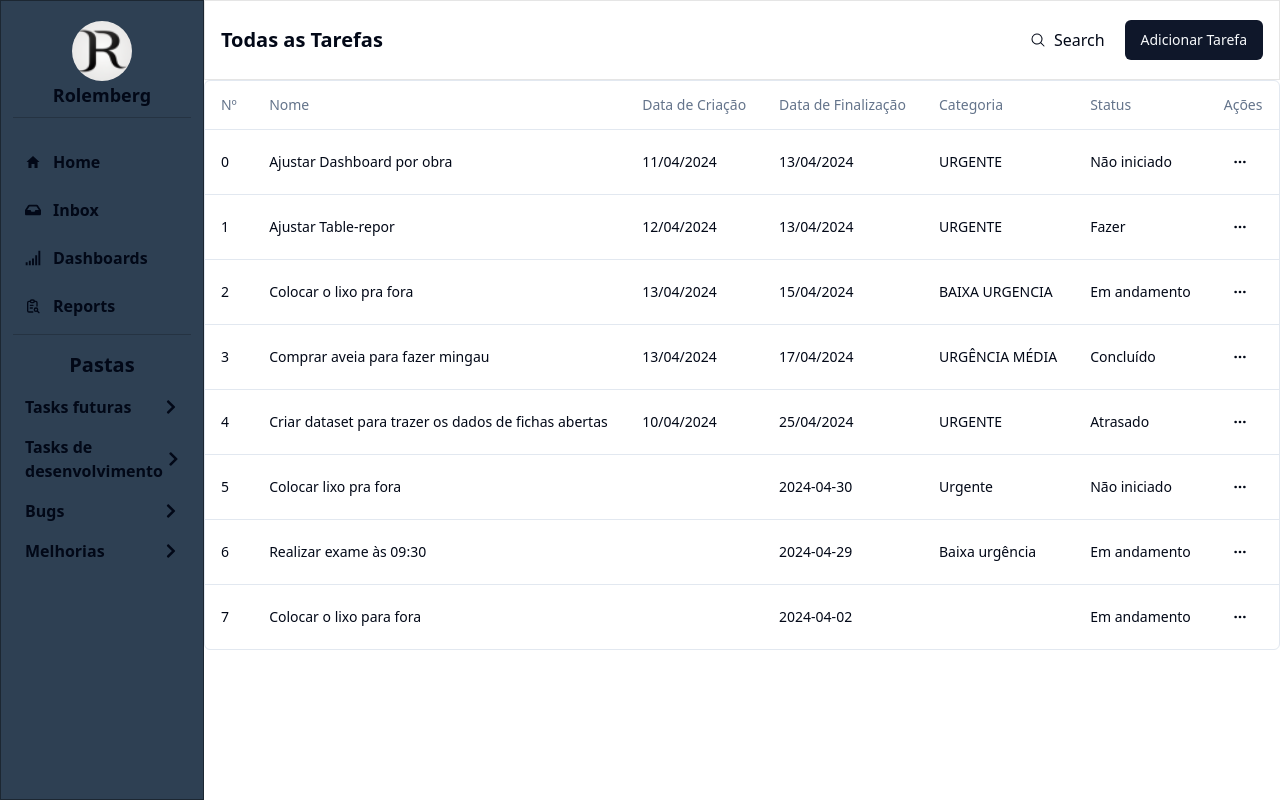
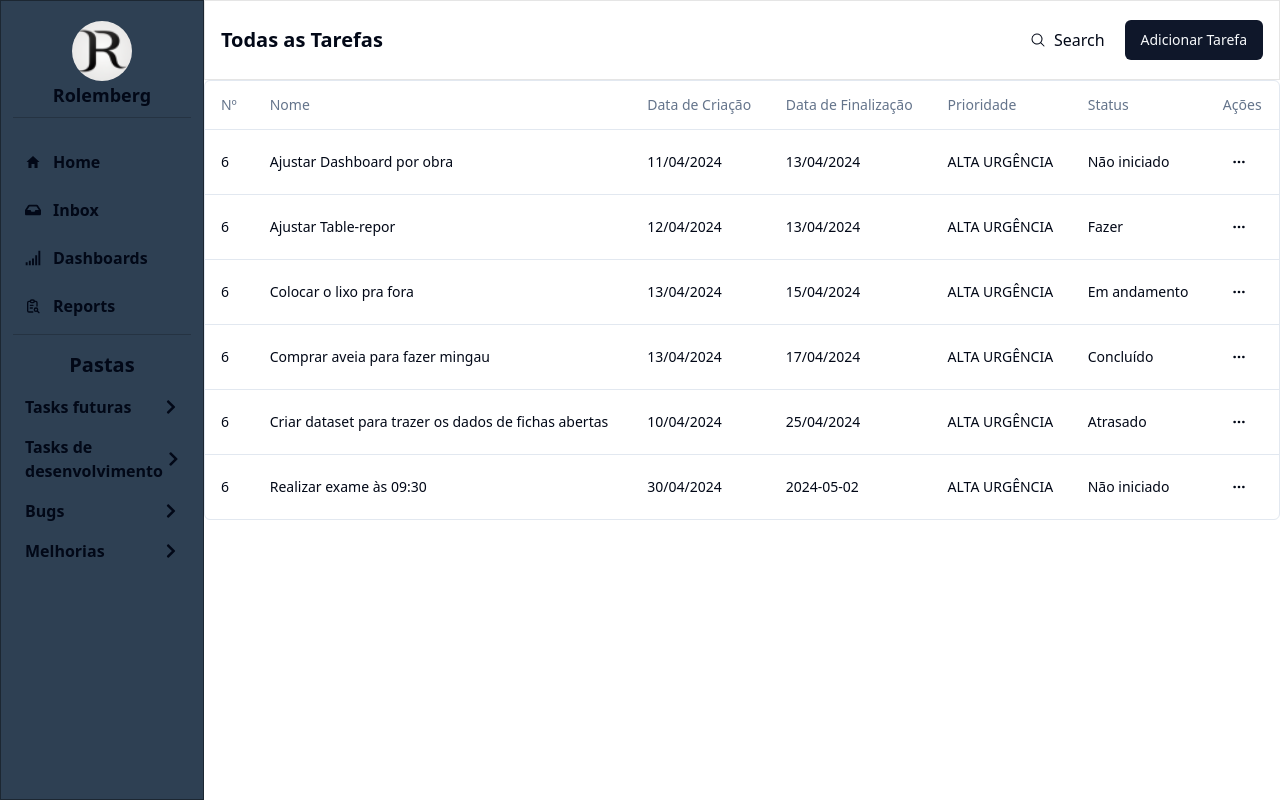
Before and after one commit to RolembergJunior/task-manager, a Next.js app: page / in a window 1280 px wide. Built offline with nearby package versions, Linux system fonts and the light colour scheme; data requests are answered from the project's data file.

Commit message:
Removing duplicate dataTable

```diff
--- a/db.json
+++ b/db.json
@@ -6,7 +6,7 @@
       "responsible": 2,
       "creationDate": "11/04/2024",
       "finalizationDate": "13/04/2024",
-      "category": "URGENTE",
+      "priority": 3,
       "status": "Não iniciado"
     },
     {
@@ -15,7 +15,7 @@
       "responsible": 2,
       "creationDate": "12/04/2024",
       "finalizationDate": "13/04/2024",
-      "category": "URGENTE",
+      "priority": 3,
       "status": "Fazer"
     },
     {
@@ -24,7 +24,7 @@
       "responsible": 2,
       "creationDate": "13/04/2024",
       "finalizationDate": "15/04/2024",
-      "category": "BAIXA URGENCIA",
+      "priority": 3,
       "status": "Em andamento"
     },
     {
@@ -33,7 +33,7 @@
       "responsible": 2,
       "creationDate": "13/04/2024",
       "finalizationDate": "17/04/2024",
-      "category": "URGÊNCIA MÉDIA",
+      "priority": 3,
       "status": "Concluído"
     },
     {
@@ -42,41 +42,19 @@
       "responsible": 2,
       "creationDate": "10/04/2024",
       "finalizationDate": "25/04/2024",
-      "category": "URGENTE",
+      "priority": 3,
       "status": "Atrasado"
     },
     {
-      "id": "565d",
-      "name": "Colocar lixo pra fora",
-      "description": "sdasdasd",
+      "id": "83b3",
+      "name": "Realizar exame às 09:30",
+      "description": "Sair antes das 08hrs para não perder o onibus",
       "responsible": "Rolemberg Junior",
-      "creationDate": null,
-      "finalizationDate": "2024-04-30",
-      "category": "Urgente",
-      "folder": null,
+      "creationDate": "30/04/2024",
+      "finalizationDate": "2024-05-02",
+      "priority": 3,
+      "folder": "1",
       "status": "Não iniciado"
-    },
-    {
-      "id": "8ffa",
-      "name": "Realizar exame às 09:30",
-      "description": "Exame admissional",
-      "responsible": "Rolemberg Junior",
-      "creationDate": null,
-      "finalizationDate": "2024-04-29",
-      "category": "Baixa urgência",
-      "folder": null,
-      "status": "Em andamento"
-    },
-    {
-      "id": "a254",
-      "name": "Colocar o lixo para fora",
-      "description": "sdasdasd",
-      "responsible": null,
-      "creationDate": null,
-      "finalizationDate": "2024-04-02",
-      "category": "",
-      "folder": null,
-      "status": "Em andamento"
     }
   ]
 }
--- a/src/app/page.tsx
+++ b/src/app/page.tsx
@@ -12,7 +12,7 @@ import { tasksProps } from "./types/Types";
 
 export default function Home() {
   const { data, error, isLoading } = useFetch('http://localhost:3000/tarefas');
-  const [ allData, setAllData ] = useState<tasksProps[]>();
+  const [ allData, setAllData ] = useState<tasksProps[]>([]);
 
   useEffect(() => {
     if(data != undefined){
@@ -21,9 +21,7 @@ export default function Home() {
   },[data])
 
   function getNewDataAndSave(newData:tasksProps){
-      const dataArray = [...allData, newData]
-
-      setAllData(dataArray);
+      setAllData([...allData, newData]);
   }
 
   if(isLoading) return <Loading/>
--- a/src/app/tasks/columns.tsx
+++ b/src/app/tasks/columns.tsx
@@ -3,7 +3,6 @@
 import { Button } from "@/components/ui/button";
 import { DropdownMenu, DropdownMenuContent, DropdownMenuItem, DropdownMenuLabel, DropdownMenuTrigger } from "@radix-ui/react-dropdown-menu";
 import { ColumnDef } from "@tanstack/react-table";
-import { Rows } from "lucide-react";
 import { IoEllipsisHorizontal, IoTrashOutline } from 'react-icons/io5'
 
 export type Tasks = {
@@ -11,16 +10,28 @@ export type Tasks = {
     name: string,
     creatationDate?: string,
     finalizationDate?: string,
-    category: string,
+    priority: string | number,
     status: string
+}
+const arrayRows:Object[] = []
+
+function removeDuplicateRows(row:Object){
+    arrayRows.push(row);
+    const newArrayRowsWithoutDuplicate = arrayRows.filter( (row, index) => arrayRows.indexOf(row) === index)
+
+    console.log(newArrayRowsWithoutDuplicate)
+
+    return newArrayRowsWithoutDuplicate
 }
 
 export const columns: ColumnDef<Tasks>[] = [
     {
         header: 'Nº',
-        cell: ({ row }) => {
-            return row.id
-        }
+        cell(props) {
+          const countRows = removeDuplicateRows(props.row.original);
+
+          return countRows.length
+        },
     },
     {
         accessorKey: 'name',
@@ -35,8 +46,17 @@ export const columns: ColumnDef<Tasks>[] = [
         header: 'Data de Finalização'
     },
     {
-        accessorKey: 'category',
-        header: 'Categoria'
+        header: 'Prioridade',
+        cell: ({ row }) => {
+            if( row.original.priority === 1 ){
+                return 'BAIXA URGÊNCIA'
+            } else if( row.original.priority === 2 ){
+                return 'MÉDICA URGÊNCIA'
+            } else if( row.original.priority === 3 ) {
+                return 'ALTA URGÊNCIA'
+            } else if( row.original.priority === undefined )
+                return ''
+            }
     },
     {
         accessorKey: 'status',
@@ -64,7 +84,8 @@ export const columns: ColumnDef<Tasks>[] = [
                             Copiar Link
                         </DropdownMenuItem>
                         <DropdownMenuItem className="text-black hover:cursor-pointer hover:bg-black/20 transition-all px-5 py-1">Vizualizar card</DropdownMenuItem>
-                        <DropdownMenuItem className="flex items-center gap-1 hover:cursor-pointer hover:bg-black/20 transition-all text-black px-5 py-1">
+                        <DropdownMenuItem
+                            className="flex items-center gap-1 hover:cursor-pointer hover:bg-black/20 transition-all text-black px-5 py-1">
                             <IoTrashOutline color="red" />
                             Excluir
                         </DropdownMenuItem>
--- a/src/app/types/Types.ts
+++ b/src/app/types/Types.ts
@@ -7,7 +7,7 @@ export interface tasksProps{
     responsible: string | null,
     creationDate: string | null,
     finalizationDate: string | null,
-    category:string | null,
+    priority: string | number,
     status: string,
     folder: string | null
 }
--- a/src/components/AddTaskModal/index.tsx
+++ b/src/components/AddTaskModal/index.tsx
@@ -30,9 +30,9 @@ export default function AddTaskModal({ getNewDataAndSave }:TaskModalProps){
         name: '',
         description:'',
         responsible: null,
-        creationDate: null,
+        creationDate: new Intl.DateTimeFormat('pt-BR').format(new Date(Date.now())),
         finalizationDate: '',
-        category: '',
+        priority: '',
         folder: null,
         status: ''
     });
@@ -57,7 +57,7 @@ export default function AddTaskModal({ getNewDataAndSave }:TaskModalProps){
                 responsible: data.responsible,
                 creationDate: new Intl.DateTimeFormat('pt-BR').format(dateNow),
                 finalizationDate: data.finalizationDate,
-                category: data.category,
+                priority: data.priority,
                 folder: data.folder,
                 status: data.status
             });
@@ -68,15 +68,15 @@ export default function AddTaskModal({ getNewDataAndSave }:TaskModalProps){
                     responsible: null,
                     creationDate: null,
                     finalizationDate: '',
-                    category: '',
+                    priority: '',
                     folder: null,
                     status: ''
             });
 
             fetch(url, options)
             .then(response => response.json())
-            .then(data => console.log(data, 'Postando dado'))
-            .catch(error => console.error('ERRO:',))
+            // .then(data => console.log(data, 'Postando dado'))
+            .catch(error => console.error('ERRO:',error))
         } else
         alert('Adicione o nome, a data de finalização e o status da tarefa')
     }
@@ -158,15 +158,15 @@ export default function AddTaskModal({ getNewDataAndSave }:TaskModalProps){
                             </div>
                             <div className='w-40'>
                                 <label>Categoria</label>
-                            <Select onValueChange={(value) => setData({...data, category:value}) } required>
+                                <Select onValueChange={(value) => setData({...data, priority:value}) } required>
                                     <SelectTrigger>
                                     <SelectValue placeholder="Selecione uma categoria" />
                                     </SelectTrigger>
                                     <SelectContent>
                                     <SelectGroup>
-                                    <SelectItem value="Urgente" >Urgente</SelectItem>
-                                    <SelectItem value="Baixa urgência" >Baixa urgência</SelectItem>
-                                    <SelectItem value="Média urgência" >Média urgência</SelectItem>
+                                        <SelectItem value="3" >Urgente</SelectItem>
+                                        <SelectItem value="2" >Média urgência</SelectItem>
+                                        <SelectItem value="1" >Baixa urgência</SelectItem>
                                     </SelectGroup>
                                     </SelectContent>
                                 </Select>
```
Lines whose indentation alone changed are shown as unchanged.
